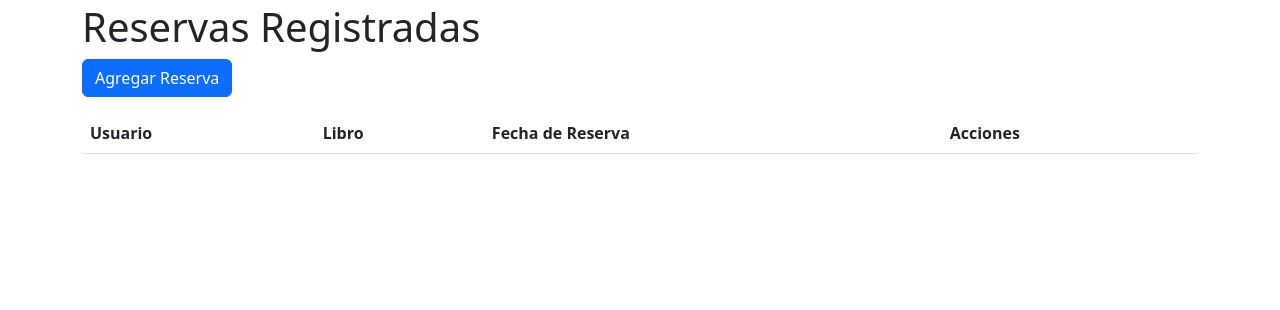
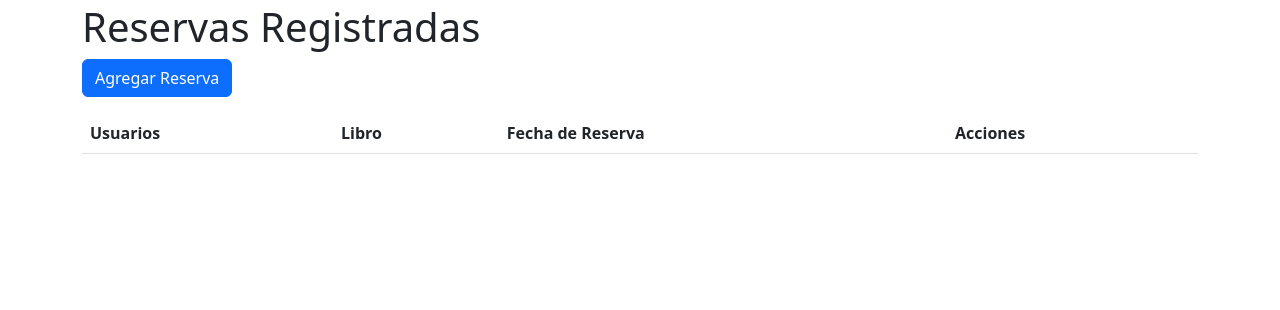
Before and after one commit to Azmo23/CRUD_Biblioteca, a Flask app: page /ver_reservas in a window 1280 px wide. Shown: the part 165-475 px from the top of the page. Run offline with Flask 3, Linux system fonts and the light colour scheme; data that the repository does not hold is empty.

Commit message:
Archivo HTML donde se ubica el CRUD respectivo de las Reservas.

```diff
--- a/templates/ver_reservas.html
+++ b/templates/ver_reservas.html
@@ -6,7 +6,7 @@
 <table class="table table-striped">
     <thead>
         <tr>
-            <th>Usuario</th>
+            <th>Usuarios</th>
             <th>Libro</th>
             <th>Fecha de Reserva</th>
 
```
